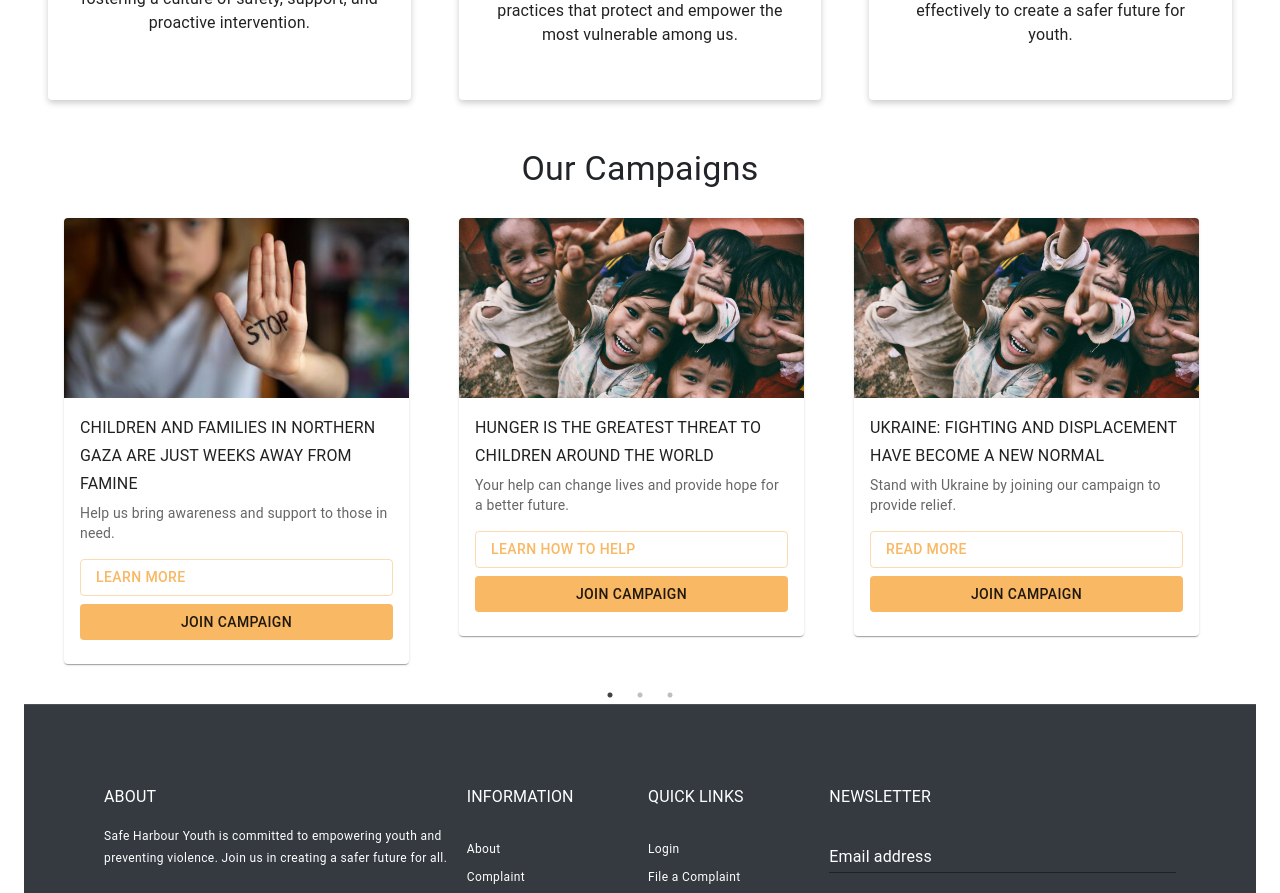
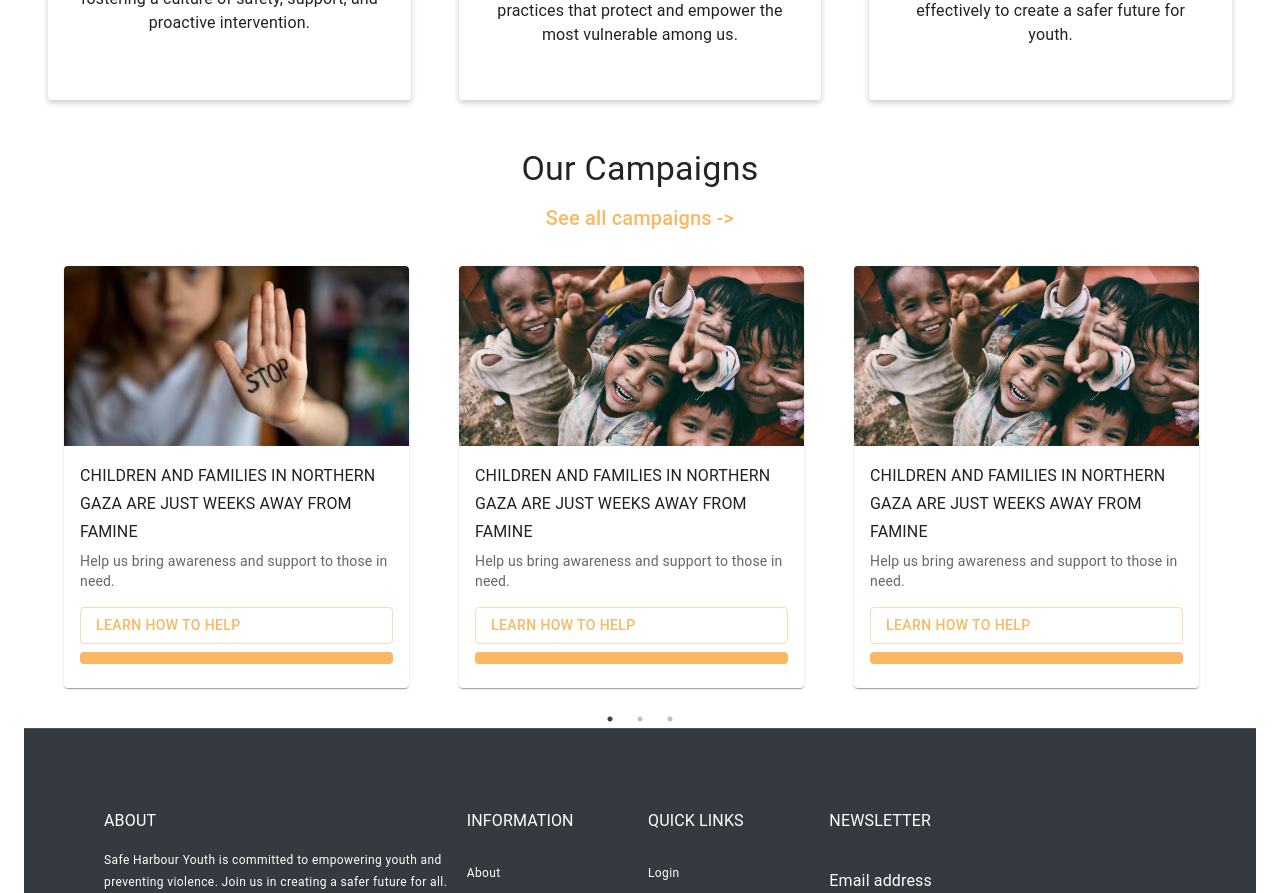
Before and after one commit to aaditshah18/BeaconForYouth, a React (Vite) app in the folder safe-harbour-youth-app/: page / in a window 1280 px wide. Shown: the part 1180-2073 px from the top of the page. Built offline with nearby package versions, Linux system fonts and the light colour scheme.

Commit message:
Modified UI of campaing section on HomePage

```diff
--- a/safe-harbour-youth-app/src/components/campaignsec.tsx
+++ b/safe-harbour-youth-app/src/components/campaignsec.tsx
@@ -4,36 +4,35 @@
 import React from "react";
 import { Box, Typography, useTheme } from "@mui/material";
 import Slider from "react-slick";
-import { CampaignItem } from "../styles/campaign.tsx";
+import { CampaignItem } from "../styles/campaign.tsx"; // Adjust the import path if needed
 import ArrowBackIcon from "@mui/icons-material/ArrowBackIosNew";
-// import ArrowForwardIosNewIcon from "@mui/icons-material/ArrowForwardIosNew";
 import ArrowForwardIcon from "@mui/icons-material/ArrowForward";
+import { Link } from "react-router-dom";
 
-// This should reflect your actual campaigns data structure including the new button texts
 const campaigns = [
   {
     imageUrl: "../images/campaignban1.jpeg",
     title:
       "CHILDREN AND FAMILIES IN NORTHERN GAZA ARE JUST WEEKS AWAY FROM FAMINE",
     description: "Help us bring awareness and support to those in need.",
-    readMoreText: "Learn More",
-    joinCampaignText: "Join Campaign",
+    readMoreText: "Learn How to Help",
+    // joinCampaignText: "Join Campaign",
   },
   {
     imageUrl: "../images/campban2.jpeg",
-    title: "HUNGER IS THE GREATEST THREAT TO CHILDREN AROUND THE WORLD",
-    description:
-      "Your help can change lives and provide hope for a better future.",
+    title:
+      "CHILDREN AND FAMILIES IN NORTHERN GAZA ARE JUST WEEKS AWAY FROM FAMINE",
+    description: "Help us bring awareness and support to those in need.",
     readMoreText: "Learn How to Help",
-    joinCampaignText: "Join Campaign",
+    // joinCampaignText: "Join Campaign",
   },
   {
     imageUrl: "../images/campban2.jpeg",
-    title: "UKRAINE: FIGHTING AND DISPLACEMENT HAVE BECOME A NEW NORMAL",
-    description:
-      "Stand with Ukraine by joining our campaign to provide relief.",
-    readMoreText: "Read More",
-    joinCampaignText: "Join Campaign",
+    title:
+      "CHILDREN AND FAMILIES IN NORTHERN GAZA ARE JUST WEEKS AWAY FROM FAMINE",
+    description: "Help us bring awareness and support to those in need.",
+    readMoreText: "Learn How to Help",
+    // joinCampaignText: "Join Campaign",
   },
   // ... Add more campaigns as needed
 ];
@@ -67,17 +66,23 @@
   };
 
   return (
-    // <Box sx={{ overflow: "hidden", padding: 3, bgcolor: "background.paper" }}>
-    <Box
-      sx={{
-        overflow: "hidden",
-        padding: 3,
-        bgcolor: "green.100", // This is where you set the light background for the section
-      }}
-    >
+    <Box sx={{ overflow: "hidden", padding: 3, bgcolor: "green.100" }}>
       <Typography variant="h4" component="h1" gutterBottom align="center">
         Our Campaigns
       </Typography>
+      {/* See All Campaigns Link */}
+      <Box textAlign="center" mb={2}>
+        <Link to="/campaigns" style={{ textDecoration: "none" }}>
+          <Typography
+            variant="h6"
+            color="primary"
+            sx={{ display: "inline-flex", alignItems: "center" }}
+          >
+            See all campaigns -&gt;
+          </Typography>
+        </Link>
+      </Box>
+      {/* Slider */}
       <Slider {...settings}>
         {campaigns.map((campaign, index) => (
           <CampaignItem
@@ -86,7 +91,6 @@
             title={campaign.title}
             description={campaign.description}
             readMoreText={campaign.readMoreText}
-            joinCampaignText={campaign.joinCampaignText}
           />
         ))}
       </Slider>
--- a/safe-harbour-youth-app/src/styles/campaign.tsx
+++ b/safe-harbour-youth-app/src/styles/campaign.tsx
@@ -14,7 +14,7 @@
   title: string;
   description: string;
   readMoreText: string;
-  joinCampaignText: string;
+  // joinCampaignText: string;
 }
 
 export const CampaignItem: React.FC<CampaignItemProps> = ({
@@ -22,7 +22,7 @@
   title,
   description,
   readMoreText,
-  joinCampaignText,
+  // joinCampaignText,
 }) => {
   const theme = useTheme();
 
@@ -64,7 +64,7 @@
               },
             }}
           >
-            {joinCampaignText}
+            {/* {joinCampaignText} */}
           </Button>
         </Stack>
       </CardContent>
```
